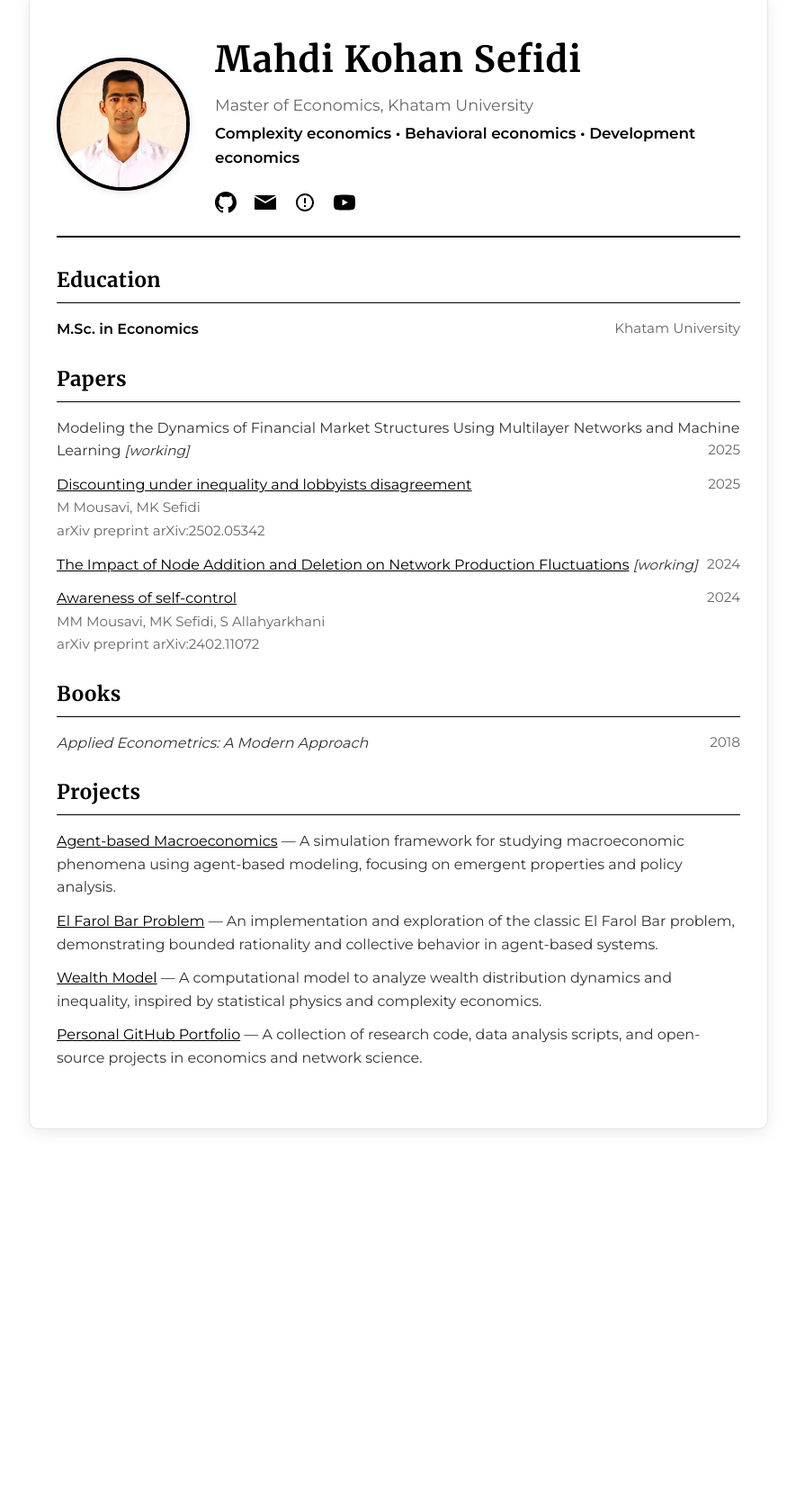
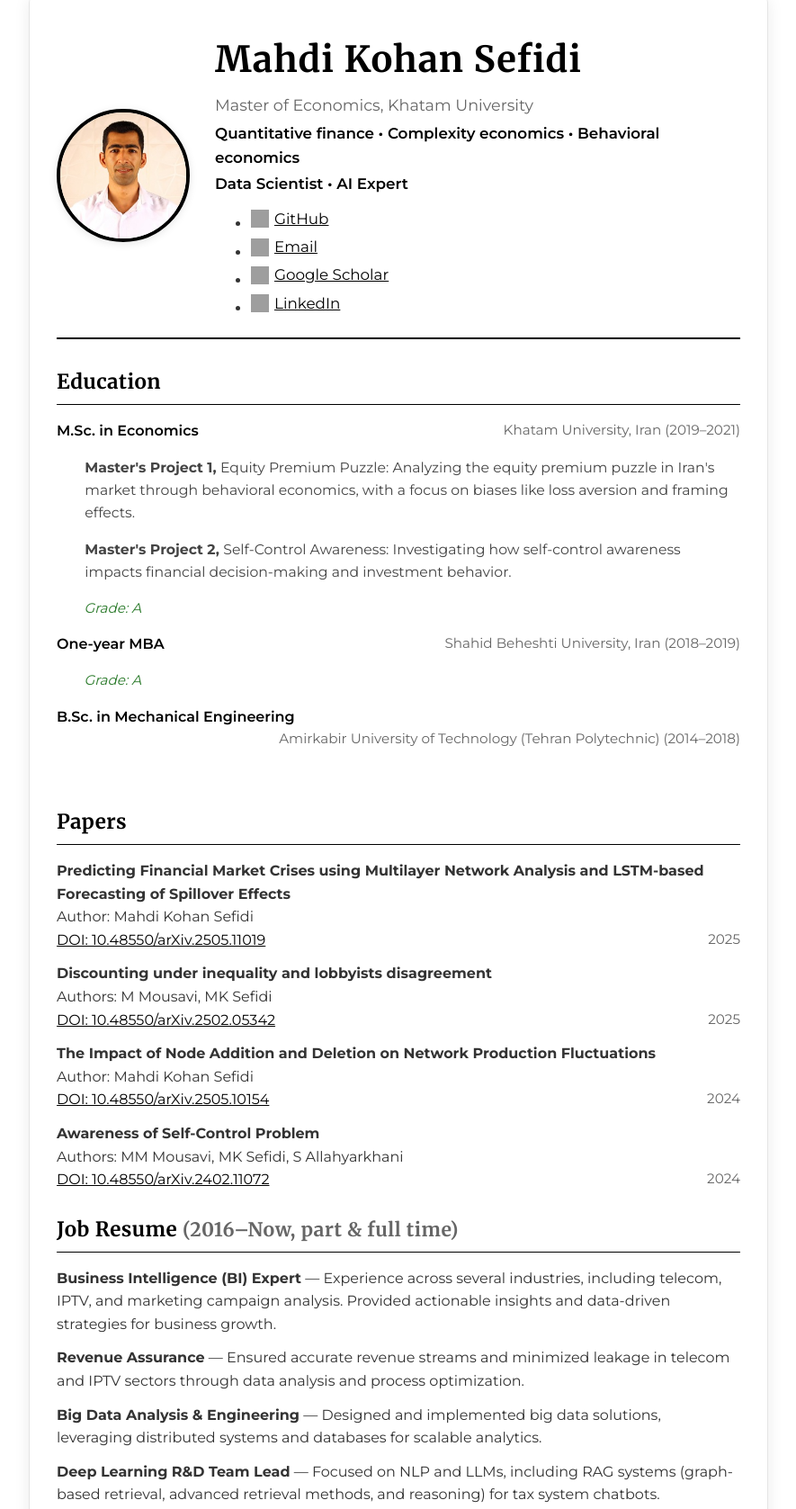
Before and after one commit to mahdikohan/mahdikohan, a plain HTML site: page index.html in a window 1280 px wide. Shown: the part 47-1724 px from the top of the page at 90% size, without its empty margins (197-1082 px from the left). Before the commit the page ends 1342 px from the top, so only its background shows below. Drawn offline with Linux system fonts and the light colour scheme; grey boxes are pictures that could not be loaded.

Commit message:
Update index.html

```diff
--- a/index.html
+++ b/index.html
@@ -172,47 +172,81 @@
             <div class="header-content">
                 <h1>Mahdi Kohan Sefidi</h1>
                 <p>Master of Economics, Khatam University</p>
-                <p style="color: var(--color-black);font-size:1.05em;margin-top:4px;font-weight:600;">Complexity economics &bull; Behavioral economics &bull; Development economics</p>
-                <div class="social-links">
-                    <a href="https://github.com/mahdikohan" target="_blank" title="GitHub"><svg width="24" height="24" fill="currentColor" viewBox="0 0 24 24" style="vertical-align:middle;"><path d="M12 0C5.37 0 0 5.373 0 12c0 5.303 3.438 9.8 8.205 11.387.6.113.82-.258.82-.577 0-.285-.01-1.04-.015-2.04-3.338.726-4.042-1.61-4.042-1.61-.546-1.387-1.333-1.756-1.333-1.756-1.09-.745.083-.729.083-.729 1.205.085 1.84 1.237 1.84 1.237 1.07 1.834 2.809 1.304 3.495.997.108-.775.418-1.305.762-1.606-2.665-.305-5.466-1.334-5.466-5.931 0-1.31.469-2.381 1.236-3.221-.124-.303-.535-1.523.117-3.176 0 0 1.008-.322 3.301 1.23.957-.266 1.984-.399 3.003-.404 1.018.005 2.046.138 3.006.404 2.291-1.553 3.297-1.23 3.297-1.23.653 1.653.242 2.873.119 3.176.77.84 1.235 1.911 1.235 3.221 0 4.609-2.803 5.624-5.475 5.921.43.372.823 1.102.823 2.222 0 1.606-.015 2.898-.015 3.293 0 .322.216.694.825.576C20.565 21.796 24 17.299 24 12c0-6.627-5.373-12-12-12z"/></svg></a>
-                    <a href="mailto:kohansefidimahdi@gmail.com" title="Email"><svg width="24" height="24" fill="currentColor" viewBox="0 0 24 24" style="vertical-align:middle;"><path d="M12 13.065l-11.99-7.065v14h24v-14l-12.01 7.065zm11.99-9.065h-23.98l11.99 7.065 11.99-7.065z"/></svg></a>
-                    <a href="https://scholar.google.com/citations?user=LY-AiWsAAAAJ&hl=en" target="_blank" title="Google Scholar"><svg width="24" height="24" fill="currentColor" viewBox="0 0 24 24" style="vertical-align:middle;"><path d="M12 2C6.477 2 2 6.477 2 12c0 5.523 4.477 10 10 10s10-4.477 10-10c0-5.523-4.477-10-10-10zm0 18c-4.418 0-8-3.582-8-8s3.582-8 8-8 8 3.582 8 8-3.582 8-8 8zm-1-13h2v6h-2zm0 8h2v2h-2z"/></svg></a>
-                    <a href="https://www.youtube.com/@johnsmithecon" target="_blank" title="YouTube"><svg width="24" height="24" fill="currentColor" viewBox="0 0 24 24" style="vertical-align:middle;"><path d="M23.498 6.186a2.994 2.994 0 0 0-2.107-2.117C19.228 3.5 12 3.5 12 3.5s-7.228 0-9.391.569A2.994 2.994 0 0 0 .502 6.186C0 8.356 0 12 0 12s0 3.644.502 5.814a2.994 2.994 0 0 0 2.107 2.117C4.772 20.5 12 20.5 12 20.5s7.228 0 9.391-.569a2.994 2.994 0 0 0 2.107-2.117C24 15.644 24 12 24 12s0-3.644-.502-5.814zM9.545 15.568V8.432L15.818 12l-6.273 3.568z"/></svg></a>
-                </div>
+                <p style="color: var(--color-black);font-size:1.05em;margin-top:4px;font-weight:600;">Quantitative finance &bull; Complexity economics &bull; Behavioral economics</p>
+                <p style="color: var(--color-black);font-size:1.05em;margin-top:2px;font-weight:600;">Data Scientist &bull; AI Expert</p>
+                <ul style="margin-top:12px;margin-bottom:0;font-size:1.05em;">
+                    <li><a href="https://github.com/mahdikohan" target="_blank" style="display:inline-flex;align-items:center;"><img src="https://cdn.jsdelivr.net/npm/simple-icons@v9/icons/github.svg" alt="GitHub" style="width:20px;height:20px;margin-right:6px;vertical-align:middle;">GitHub</a></li>
+                    <li><a href="mailto:kohansefidimahdi@gmail.com" style="display:inline-flex;align-items:center;"><img src="https://cdn.jsdelivr.net/npm/simple-icons@v9/icons/gmail.svg" alt="Email" style="width:20px;height:20px;margin-right:6px;vertical-align:middle;">Email</a></li>
+                    <li><a href="https://scholar.google.com/citations?user=LY-AiWsAAAAJ&hl=en" target="_blank" style="display:inline-flex;align-items:center;"><img src="https://cdn.jsdelivr.net/npm/simple-icons@v9/icons/googlescholar.svg" alt="Google Scholar" style="width:20px;height:20px;margin-right:6px;vertical-align:middle;">Google Scholar</a></li>
+                    <li><a href="https://www.linkedin.com/in/mahdi-kohan-sefidi-3727b9104/" target="_blank" style="display:inline-flex;align-items:center;"><img src="https://cdn.jsdelivr.net/npm/simple-icons@v9/icons/linkedin.svg" alt="LinkedIn" style="width:20px;height:20px;margin-right:6px;vertical-align:middle;">LinkedIn</a></li>
+                </ul>
             </div>
         </div>
 
         <div class="section">
             <h2>Education</h2>
             <ul>
-                <li><span class="job-title">M.Sc. in Economics</span> <span class="job-date">Khatam University</span><div class="clear"></div></li>
+                <li><span class="job-title">M.Sc. in Economics</span> <span class="job-date">Khatam University, Iran (2019&ndash;2021)</span><div class="clear"></div>
+
+                <p style="margin-left:2em;font-size:0.98em;color:#444;">
+                    <strong>Master's Project 1, </strong> Equity Premium Puzzle: Analyzing the equity premium puzzle in Iran's market through behavioral economics, with a focus on biases like loss aversion and framing effects.
+                </p>
+                <p style="margin-left:2em;font-size:0.98em;color:#444;">
+                    <strong>Master's Project 2, </strong> Self-Control Awareness: Investigating how self-control awareness impacts financial decision-making and investment behavior.
+                </p>
+                    <p style="margin-left:2em;font-size:0.95em;color:#2a7a2a;font-style:italic;">Grade: A</p>
+                <li><span class="job-title">One-year MBA</span> <span class="job-date">Shahid Beheshti University, Iran (2018&ndash;2019)</span><div class="clear"></div>
+                    <p style="margin-left:2em;font-size:0.95em;color:#2a7a2a;font-style:italic;">Grade: A</p>
+                </li>
+                <li><span class="job-title">B.Sc. in Mechanical Engineering</span> <span class="job-date">Amirkabir University of Technology (Tehran Polytechnic) (2014&ndash;2018)</span><div class="clear"></div></li>
+
             </ul>
         </div>
 
         <div class="section">
                         <h2>Papers</h2>
                         <ul>
-                <li>Modeling the Dynamics of Financial Market Structures Using Multilayer Networks and Machine Learning <span style="font-size:0.95em;font-style:italic;">[working]</span> <span class="job-date">2025</span></li>
-                <li><a href="https://arxiv.org/abs/2502.05342" target="_blank">Discounting under inequality and lobbyists disagreement</a> <span class="job-date">2025</span><br><span style="font-size:0.95em;color:var(--color-light-grey);">M Mousavi, MK Sefidi<br>arXiv preprint arXiv:2502.05342</span></li>
-                <li><a href="https://arxiv.org/abs/2505.10154" target="_blank">The Impact of Node Addition and Deletion on Network Production Fluctuations</a> <span style="font-size:0.95em;font-style:italic;">[working]</span> <span class="job-date">2024</span></li>
-                <li><a href="https://arxiv.org/abs/2402.11072" target="_blank">Awareness of self-control</a> <span class="job-date">2024</span><br><span style="font-size:0.95em;color:var(--color-light-grey);">MM Mousavi, MK Sefidi, S Allahyarkhani<br>arXiv preprint arXiv:2402.11072</span></li>
+                                <li>
+                                    <strong>Predicting Financial Market Crises using Multilayer Network Analysis and LSTM-based Forecasting of Spillover Effects</strong><br>
+                                    Author: Mahdi Kohan Sefidi<br>
+                                    <a href="https://doi.org/10.48550/arXiv.2505.11019" target="_blank">DOI: 10.48550/arXiv.2505.11019</a> <span style="font-size:0.95em;font-style:italic;"></span> <span class="job-date">2025</span>
+                                </li>
+                                <li>
+                                    <strong>Discounting under inequality and lobbyists disagreement</strong><br>
+                                    Authors: M Mousavi, MK Sefidi<br>
+                                    <a href="https://doi.org/10.48550/arXiv.2502.05342" target="_blank">DOI: 10.48550/arXiv.2502.05342</a> <span class="job-date">2025</span>
+                                </li>
+                                <li>
+                                    <strong>The Impact of Node Addition and Deletion on Network Production Fluctuations</strong><br>
+                                    Author: Mahdi Kohan Sefidi<br>
+                                    <a href="https://doi.org/10.48550/arXiv.2505.10154" target="_blank">DOI: 10.48550/arXiv.2505.10154</a> <span style="font-size:0.95em;font-style:italic;"></span> <span class="job-date">2024</span>
+                                </li>
+                                <li>
+                                    <strong>Awareness of Self-Control Problem</strong><br>
+                                    Authors: MM Mousavi, MK Sefidi, S Allahyarkhani<br>
+                                    <a href="https://doi.org/10.48550/arXiv.2402.11072" target="_blank">DOI: 10.48550/arXiv.2402.11072</a> <span class="job-date">2024</span>
+                                </li>
+                        </ul>
+                </div>
+
+
+        <div class="section">
+            <h2>Job Resume <span style="font-size:0.95em;color:var(--color-light-grey);font-weight:400;">(2016&ndash;Now, part &amp; full time)</span></h2>
+            <ul>
+                <li><strong>Business Intelligence (BI) Expert</strong> &mdash; Experience across several industries, including telecom, IPTV, and marketing campaign analysis. Provided actionable insights and data-driven strategies for business growth.</li>
+                <li><strong>Revenue Assurance</strong> &mdash; Ensured accurate revenue streams and minimized leakage in telecom and IPTV sectors through data analysis and process optimization.</li>
+                <li><strong>Big Data Analysis &amp; Engineering</strong> &mdash; Designed and implemented big data solutions, leveraging distributed systems and databases for scalable analytics.</li>
+                <li><strong>Deep Learning R&amp;D Team Lead</strong> &mdash; Focused on NLP and LLMs, including RAG systems (graph-based retrieval, advanced retrieval methods, and reasoning) for tax system chatbots.</li>
             </ul>
         </div>
 
         <div class="section">
-            <h2>Books</h2>
-            <ul>
-                <li><span style="font-style:italic;">Applied Econometrics: A Modern Approach</span> <span class="job-date">2018</span><div class="clear"></div></li>
-            </ul>
-        </div>
-
-        <div class="section">
-            <h2>Projects</h2>
+            <h2>Open Projects</h2>
             <ul>
                 <li><a href="https://github.com/mahdikohan/complexityEconomics/tree/main/Agent-based%20macroeconomics" target="_blank">Agent-based Macroeconomics</a> &mdash; A simulation framework for studying macroeconomic phenomena using agent-based modeling, focusing on emergent properties and policy analysis.</li>
                 <li><a href="https://github.com/mahdikohan/complexityEconomics/tree/main/El%20Farol%20Bar" target="_blank">El Farol Bar Problem</a> &mdash; An implementation and exploration of the classic El Farol Bar problem, demonstrating bounded rationality and collective behavior in agent-based systems.</li>
                 <li><a href="https://github.com/mahdikohan/complexityEconomics/tree/main/Wealth%20Model" target="_blank">Wealth Model</a> &mdash; A computational model to analyze wealth distribution dynamics and inequality, inspired by statistical physics and complexity economics.</li>
-                <li><a href="https://github.com/mahdikohan" target="_blank">Personal GitHub Portfolio</a> &mdash; A collection of research code, data analysis scripts, and open-source projects in economics and network science.</li>
+                <li><a href="https://www.kaggle.com/code/mahdikohansefidi/imputation-miss-values-in-gdp-with-knn/notebook" target="_blank">Imputation miss values in GDP with KNN</a> &mdash; A Kaggle notebook demonstrating the use of KNN for imputing missing GDP values.</li>
             </ul>
         </div>
     </div>
```
Lines whose indentation alone changed are shown as unchanged.
